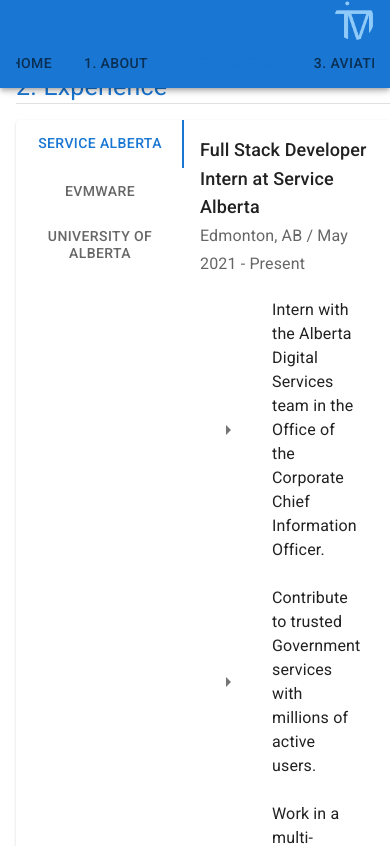
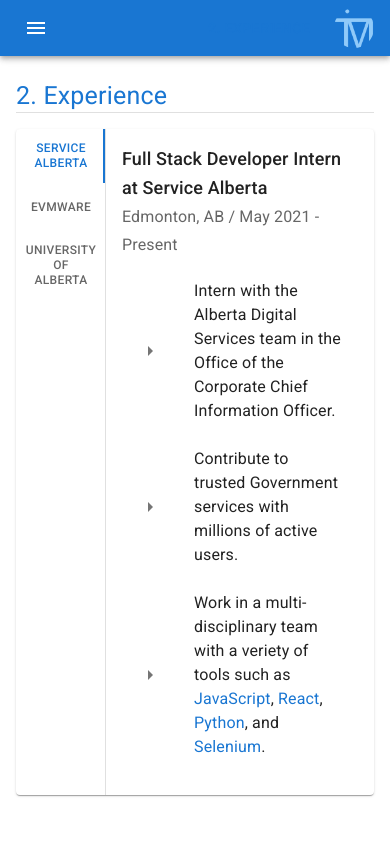
Before and after one commit to timvm1108/personal-web-site, a React (Create React App) app: page /experience in a window 390 px wide. Shown: the top 846 px of the page. Built offline with nearby package versions, Linux system fonts and the light colour scheme.

Commit message:
Add mobile view

```diff
--- a/src/App.js
+++ b/src/App.js
@@ -1,14 +1,10 @@
 import React from 'react';
-import Navbar from './components/Navbar';
-import Sidebar from './components/Sidebar';
-import Home from './components/Home';
-import Experience from './components/Experience';
-import { BrowserRouter, Route, Routes } from 'react-router-dom';
+import Navigation from './components/Navigation';
+import { BrowserRouter } from 'react-router-dom';
 import { ThemeProvider, createTheme, responsiveFontSizes } from '@mui/material/styles';
-import { CssBaseline, Toolbar, Box } from '@mui/material';
+import { CssBaseline, Box } from '@mui/material';
 import useMediaQuery from '@mui/material/useMediaQuery';
-import About from './components/About';
-import Aviation from './components/Aviation';
+import MainContent from './components/MainContent';
 
 const drawerWidth = 172
 
@@ -28,20 +24,11 @@
   return (
     <BrowserRouter>
       <ThemeProvider theme={theme}>
-        <Box sx={{display: "flex"}}>
           <CssBaseline/>
-          <Navbar drawerWidth={drawerWidth}/>
-          <Sidebar drawerWidth={drawerWidth}/>
-          <Box component="main" sx={{flexGrow: 1, width: {sm: `calc(100% - ${drawerWidth}px)`, ml: {sm: `${drawerWidth}px`}}}}>
-            <Toolbar/>
-            <Routes>
-              <Route path="/" element={<Home />}/>
-              <Route path="/about" element={<About />}/>
-              <Route path="/experience" element={<Experience />}/>
-              <Route path="/aviation" element={<Aviation />}/>
-            </Routes>
+          <Navigation drawerWidth={drawerWidth}/>
+          <Box sx={{display:"flex", justifyContent: "flex-end"}}>
+            <MainContent drawerWidth={drawerWidth}/>
           </Box>
-        </Box>
       </ThemeProvider>
     </BrowserRouter>
   );
--- a/src/components/Experience.js
+++ b/src/components/Experience.js
@@ -17,10 +17,10 @@
             <Grid item xs='auto' p={2}>
                 <Header text="2. Experience"/>
                 <Paper sx={{ flexGrow: 1, display: 'flex', maxWidth: 'md'}}>
-                    <Tabs orientation="vertical" value={value} onChange={handleChange} sx={{ minWidth: '168px' }}>
-                        <Tab label="Service Alberta"/>
-                        <Tab label="EvMware"/>
-                        <Tab label="University of Alberta"/>
+                    <Tabs orientation="vertical" value={value} onChange={handleChange} sx={{minWidth: '90px', borderRight: 1, borderColor: "divider"}}>
+                        <Tab wrapped label="Service Alberta"/>
+                        <Tab wrapped label="EvMware"/>
+                        <Tab wrapped label="University of Alberta"/>
                     </Tabs>
                     <ExperiencePanel value={value} index={0}>
                         <Typography variant="h6">
--- /dev/null
+++ b/src/components/MainContent.js
@@ -0,0 +1,26 @@
+import React from "react";
+import { Routes, Route } from "react-router-dom";
+import { Box } from "@mui/material";
+import Home from "./Home";
+import About from "./About";
+import Experience from "./Experience";
+import Aviation from "./Aviation";
+
+
+const MainContent = (props) => {
+
+    const {drawerWidth} = props
+
+    return (
+        <Box sx={{width: {sm: `calc(100% - ${drawerWidth}px)`, ml: {sm: `${drawerWidth}px`}}}}>
+            <Routes>
+                <Route path="/" element={<Home />}/>
+                <Route path="/about" element={<About />}/>
+                <Route path="/experience" element={<Experience />}/>
+                <Route path="/aviation" element={<Aviation />}/>
+            </Routes>
+        </Box>
+    )
+}
+
+export default MainContent;
--- a/src/components/Navbar.js
+++ b/src/components/Navbar.js
@@ -1,33 +1,76 @@
-import React from "react";
-import { Tabs, Tab, Avatar, AppBar, Grid, Toolbar, Box } from "@mui/material";
+import React, { useState } from "react";
+import { Tabs, Tab, Avatar, AppBar, Menu, Toolbar, Box, IconButton, Grid, MenuItem, Button } from "@mui/material";
 import { NavLink } from "react-router-dom";
 import logo from '../images/logomaterial.png';
 import { useLocation } from 'react-router-dom';
+import { MenuOutlined } from "@mui/icons-material";
+
+const locations = {
+    "/": "0. Home",
+    "/about": "1. About",
+    "/experience": "2. Experience",
+    "/aviation": "3. Aviation",
+}
 
 const Navbar = (props) => {
 
-    const {drawerWidth} = props
+    const {drawerWidth, onSwitch} = props
+    const [anchorElement, setAnchorElement] = useState(null)
+    const open = Boolean(anchorElement)
 
     const location = useLocation().pathname
 
+    const handleClick = (event) => {
+        setAnchorElement(event.currentTarget)
+    }
+
+    const handleClose = () => {
+        setAnchorElement(null)
+    }
+
     return (
-        <AppBar position="fixed"
+        <AppBar position="sticky"
             sx={{
-                width: {sm: `calc(100% - ${drawerWidth}px)`},
+                width: { xs: "100%", sm: `calc(100% - ${drawerWidth}px)`},
                 ml: {sm: `${drawerWidth}px`},
             }}
         >
             <Toolbar>
-                <Grid container direction="row-reverse" alignItems="center" >
-                    <Box  pl={2}>
+                <IconButton color="inherit" justify="left" onClick={onSwitch}
+                        sx={{
+                            display: {sm:"none"},
+                        }}
+                >
+                    <MenuOutlined/>
+                </IconButton>
+
+                <Grid container wrap="nowrap" direction="row-reverse" alignItems="center" justifyContent="flex-start">
+                    <Box pl={2}>
                         <Avatar src={logo}/>
                     </Box>
-                    <Tabs value={location} centered>
+                    <Tabs value={location} variant="scrollable" sx={{display: {xs: "none", sm: "block"}}}>
                         <Tab label="0. Home" value="/" to="/" component={NavLink}/>
                         <Tab label="1. About" value="/about" to="/about" component={NavLink}/>
                         <Tab label="2. Experience" value="/experience" to="/experience" component={NavLink}/>
                         <Tab label="3. Aviation" value="/aviation" to="/aviation" component={NavLink}/>
                     </Tabs>
+                    <Button onClick={handleClick} sx={{display: {xs: "block", sm: "none"}}}>
+                        {locations[location]}
+                    </Button>
+                    <Menu open={open} anchorEl={anchorElement} onClose={handleClose}>
+                        <MenuItem onClick={handleClose} selected={locations[location] === locations["/"]} to="/" component={NavLink}>
+                            0. Home
+                        </MenuItem>
+                        <MenuItem onClick={handleClose} selected={locations[location] === locations["/about"]} to="/about" component={NavLink}>
+                            1. About
+                        </MenuItem>
+                        <MenuItem onClick={handleClose} selected={locations[location] === locations["/experience"]} to="/experience" component={NavLink}>
+                            2. Experience
+                        </MenuItem>
+                        <MenuItem onClick={handleClose} selected={locations[location] === locations["/aviation"]} to="/aviation" component={NavLink}>
+                            3. Aviation
+                        </MenuItem>
+                    </Menu>
                 </Grid>
             </Toolbar>
         </AppBar>
--- /dev/null
+++ b/src/components/Navigation.js
@@ -0,0 +1,23 @@
+import React, { useState } from "react";
+import Navbar from "./Navbar";
+import Sidebar from "./Sidebar";
+
+const Navigation = (props) => {
+
+    const {drawerWidth} = props
+    const [open, setOpen] = useState(false)
+
+    const handleDrawerSwitch = () => {
+        setOpen(!open)
+    }
+
+    return (
+        <div>
+            <Navbar onSwitch={handleDrawerSwitch} open={open} drawerWidth={drawerWidth}/>
+            <Sidebar onSwitch={handleDrawerSwitch} open={open} drawerWidth={drawerWidth}/>
+        </div>
+    )
+
+}
+
+export default Navigation
--- a/src/components/Sidebar.js
+++ b/src/components/Sidebar.js
@@ -1,32 +1,18 @@
-import React, { useState } from "react";
+import React from "react";
 import { Drawer, Stack, Avatar, IconButton, Divider, Box, Typography } from "@mui/material"
 import { Email, GitHub, LinkedIn } from "@mui/icons-material";
 import headshot from "../images/main_headshot.jpg";
 
-const styles = theme => ({
-    toolbar: theme.mixins.toolbar,
-    drawer: {
-        maxHeight: '100vh',
-        flexDirection: 'column',
-    },
-})
-
 const Sidebar = (props) => {
 
-    const {drawerWidth} = props
-
-    const[open, setOpen] = useState(false)
-
-    const handleDrawerClose = () => {
-        setOpen(!open)
-    }
+    const {drawerWidth, open, onSwitch} = props
 
     const drawerContents = (
         <Stack justifyContent="center" alignItems="center" pt={4} pl={4} pr={4}>
         <Avatar src={headshot} sx={{height: '100px', width: '100px'}}/>
         <Box pt={2}/>
         <Divider flexItem/>
-        <IconButton aria-label="email" color="primary" size="large" href="mailto:timvanmaren@hotmail.com">
+        <IconButton aria-label="email" color="primary" size="large" href="mailto:tim.vanmaren@outlook.com">
             <Email fontSize="large"/>
         </IconButton>
         <IconButton aria-label="linkedin" color="primary" size="large"component="a" target="linkedin" href="https://www.linkedin.com/in/tim-van-maren-454a43201/">
@@ -48,18 +34,18 @@
 
     return (
         <Box component="nav" sx={{width: {sm: drawerWidth}, flexShrink: {sm: 0}}}>
-            <Drawer variant="temporary" open={open} onClose={handleDrawerClose}
+            <Drawer disableScrollLock variant="temporary" open={open} onClose={onSwitch}
                 ModalProps={{
                     keepMounted: true,
                 }}
                 sx={{
                     display: {xs: 'block', sm: 'none'},
-                    '& .MuiDrawer-paper': { boxSizing: 'border-box', width: drawerWidth },
+                    '& .MuiDrawer-paper': { boxSizing: 'border-box', width: drawerWidth, height: "100%" },
                 }}
             >
                 {drawerContents}
             </Drawer>
-            <Drawer variant="permanent" anchor="left" style={styles.drawer}
+            <Drawer variant="permanent" anchor="left"
                 sx={{
                     display: {xs: 'none', sm: 'block'},
                     '& .MuiDrawer-paper': { boxSizing: 'border-box', width: drawerWidth },
--- a/src/index.css
+++ b/src/index.css
@@ -1,5 +1,5 @@
 body {
-  margin: 0;
+  margin: 0px;
   font-family: -apple-system, BlinkMacSystemFont, 'Segoe UI', 'Roboto', 'Oxygen',
     'Ubuntu', 'Cantarell', 'Fira Sans', 'Droid Sans', 'Helvetica Neue',
     sans-serif;
```
